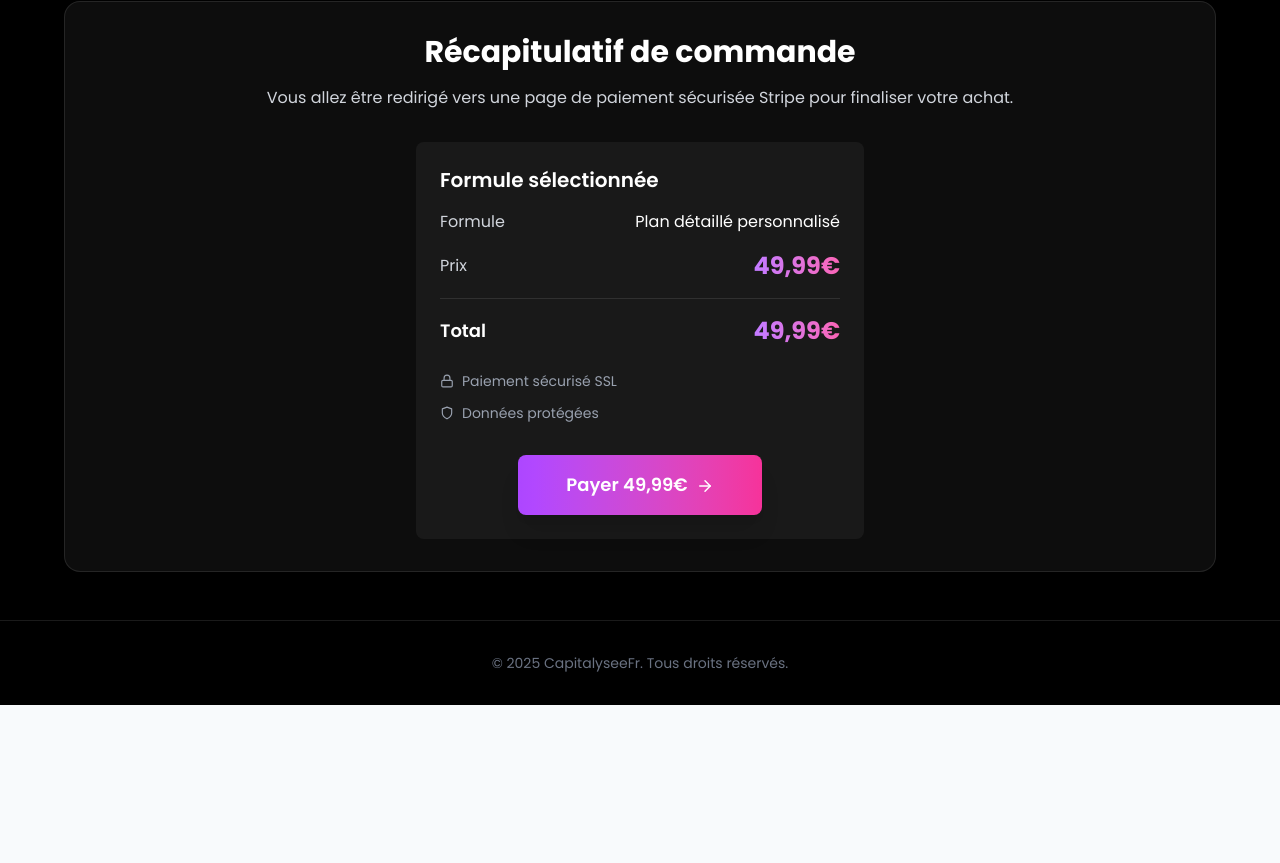
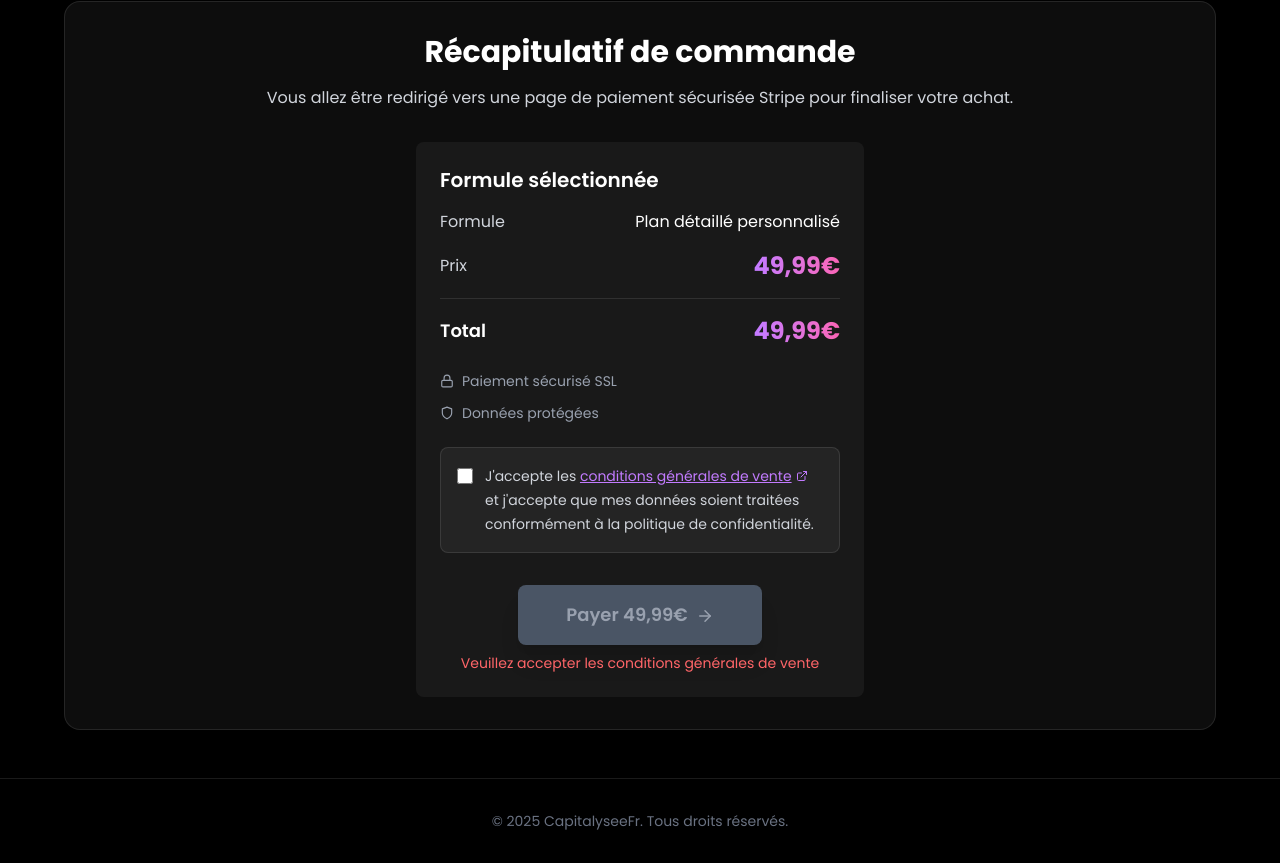
Before and after one commit to Capitalysee/optimisateur-epargne, a Next.js app: page /paiement in a window 1280 px wide. Shown: the part 970-1833 px from the top of the page. Before the commit the page ends 1675 px from the top, so only its background shows below. Built offline with nearby package versions, Linux system fonts and the light colour scheme; no server answers.

Commit message:
feat: ajout des conditions générales de vente avec case à cocher obligatoire

```diff
--- /dev/null
+++ b/src/app/api/download/conditions-generales/route.ts
@@ -0,0 +1,28 @@
+import { NextRequest, NextResponse } from 'next/server';
+import { readFileSync } from 'fs';
+import { join } from 'path';
+
+export async function GET(req: NextRequest) {
+  try {
+    // Chemin vers le fichier PDF dans le dossier racine du projet
+    const pdfPath = join(process.cwd(), 'PDF Conditions Générales.pdf');
+
+    // Lire le fichier PDF
+    const pdfBuffer = readFileSync(pdfPath);
+
+    // Retourner le PDF avec les bons headers
+    return new NextResponse(pdfBuffer, {
+      headers: {
+        'Content-Type': 'application/pdf',
+        'Content-Disposition': 'inline; filename="conditions-generales.pdf"',
+        'Cache-Control': 'public, max-age=3600',
+      },
+    });
+  } catch (error) {
+    console.error('Erreur lors du téléchargement du PDF:', error);
+    return NextResponse.json(
+      { error: 'Fichier PDF non trouvé' },
+      { status: 404 }
+    );
+  }
+}
--- a/src/app/api/payment/route.ts
+++ b/src/app/api/payment/route.ts
@@ -5,13 +5,12 @@ import Stripe from 'stripe';
 const stripe = new Stripe(process.env.STRIPE_SECRET_KEY!);
 
 export async function POST(req: NextRequest) {
-  const { priceId, offerTitle, price, userEmail, userName, userPhone } = await req.json();
+  const { priceId, userEmail } = await req.json();
 
-  // Définir les offres (doit correspondre à celles du front)
-  const offers: Record<'rapport' | 'accompagnement', { name: string; price: number }> = {
+  const prices = {
     rapport: {
       name: 'Plan détaillé personnalisé',
-      price: 4999, // en centimes d'euros
+      price: 4999, // 49,99€ en centimes d'euros
     },
     accompagnement: {
       name: 'Rapport + Accompagnement expert',
@@ -19,36 +18,38 @@ export async function POST(req: NextRequest) {
     },
   };
 
-  const offer = offers[priceId as 'rapport' | 'accompagnement'];
-  if (!offer) {
-    return NextResponse.json({ error: 'Offre invalide' }, { status: 400 });
+  const selectedPrice = prices[priceId as keyof typeof prices];
+  if (!selectedPrice) {
+    return NextResponse.json({ error: 'Prix invalide' }, { status: 400 });
   }
 
   try {
     const session = await stripe.checkout.sessions.create({
       payment_method_types: ['card'],
-      customer_email: userEmail,
       line_items: [
         {
           price_data: {
             currency: 'eur',
             product_data: {
-              name: offer.name,
+              name: selectedPrice.name,
             },
-            unit_amount: offer.price,
+            unit_amount: selectedPrice.price,
           },
           quantity: 1,
         },
       ],
       mode: 'payment',
-      success_url: 'http://localhost:3000/paiement/succes',
-      cancel_url: 'http://localhost:3000/paiement',
+      success_url: `${req.nextUrl.origin}/paiement/succes?session_id={CHECKOUT_SESSION_ID}`,
+      cancel_url: `${req.nextUrl.origin}/paiement`,
       metadata: {
         userEmail: userEmail,
+        offerType: priceId
       },
     });
+
     return NextResponse.json({ url: session.url });
   } catch (error) {
-    return NextResponse.json({ error: 'Erreur lors de la création de la session Stripe' }, { status: 500 });
+    console.error('Erreur lors de la création de la session Stripe:', error);
+    return NextResponse.json({ error: 'Erreur serveur' }, { status: 500 });
   }
 }
--- a/src/app/paiement/page.tsx
+++ b/src/app/paiement/page.tsx
@@ -1,12 +1,13 @@
 "use client";
 import React, { useState } from 'react';
 import { useRouter } from 'next/navigation';
-import { FiCreditCard, FiLock, FiShield, FiArrowRight, FiCheck } from 'react-icons/fi';
+import { FiCreditCard, FiLock, FiShield, FiArrowRight, FiCheck, FiExternalLink } from 'react-icons/fi';
 
 export default function Paiement() {
   const router = useRouter();
   const [selectedOffer, setSelectedOffer] = useState('rapport');
   const [loading, setLoading] = useState(false);
+  const [acceptedTerms, setAcceptedTerms] = useState(false);
 
   const offers = [
     {
@@ -38,6 +39,11 @@ export default function Paiement() {
   ];
 
   const handlePayment = async () => {
+    if (!acceptedTerms) {
+      alert('Veuillez accepter les conditions générales de vente avant de procéder au paiement.');
+      return;
+    }
+
     setLoading(true);
     try {
       const res = await fetch('/api/payment', {
@@ -196,12 +202,44 @@ export default function Paiement() {
                   </div>
                 </div>
 
+                {/* Conditions Générales de Vente */}
+                <div className="mt-6 p-4 bg-white/5 rounded-lg border border-white/10">
+                  <div className="flex items-start space-x-3">
+                    <input
+                      type="checkbox"
+                      id="terms"
+                      checked={acceptedTerms}
+                      onChange={(e) => setAcceptedTerms(e.target.checked)}
+                      className="mt-1 w-4 h-4 text-purple-500 bg-white/10 border-white/20 rounded focus:ring-purple-500 focus:ring-2"
+                    />
+                    <div className="flex-1">
+                      <label htmlFor="terms" className="text-sm text-gray-300 cursor-pointer">
+                        J'accepte les{' '}
+                        <a
+                          href="/api/download/conditions-generales"
+                          target="_blank"
+                          rel="noopener noreferrer"
+                          className="text-purple-400 hover:text-purple-300 underline inline-flex items-center"
+                        >
+                          conditions générales de vente
+                          <FiExternalLink className="ml-1 text-xs" />
+                        </a>
+                        {' '}et j'accepte que mes données soient traitées conformément à la politique de confidentialité.
+                      </label>
+                    </div>
+                  </div>
+                </div>
+
                 {/* Payment Button */}
                 <div className="mt-8 text-center">
                   <button
                     onClick={handlePayment}
-                    disabled={loading}
-                    className="bg-gradient-to-r from-purple-500 to-pink-500 text-white px-12 py-4 rounded-lg font-semibold text-lg hover:scale-105 transition-all duration-200 shadow-xl disabled:opacity-50 disabled:cursor-not-allowed"
+                    disabled={loading || !acceptedTerms}
+                    className={`px-12 py-4 rounded-lg font-semibold text-lg transition-all duration-200 shadow-xl ${
+                      acceptedTerms && !loading
+                        ? 'bg-gradient-to-r from-purple-500 to-pink-500 text-white hover:scale-105'
+                        : 'bg-gray-600 text-gray-400 cursor-not-allowed'
+                    }`}
                   >
                     {loading ? (
                       <div className="flex items-center justify-center">
@@ -215,6 +253,11 @@ export default function Paiement() {
                       </>
                     )}
                   </button>
+                  {!acceptedTerms && (
+                    <p className="text-red-400 text-sm mt-2">
+                      Veuillez accepter les conditions générales de vente
+                    </p>
+                  )}
                 </div>
               </div>
             </div>
```
Also changed, not shown: 1 other file (tests, documents, lock files or other folders).
